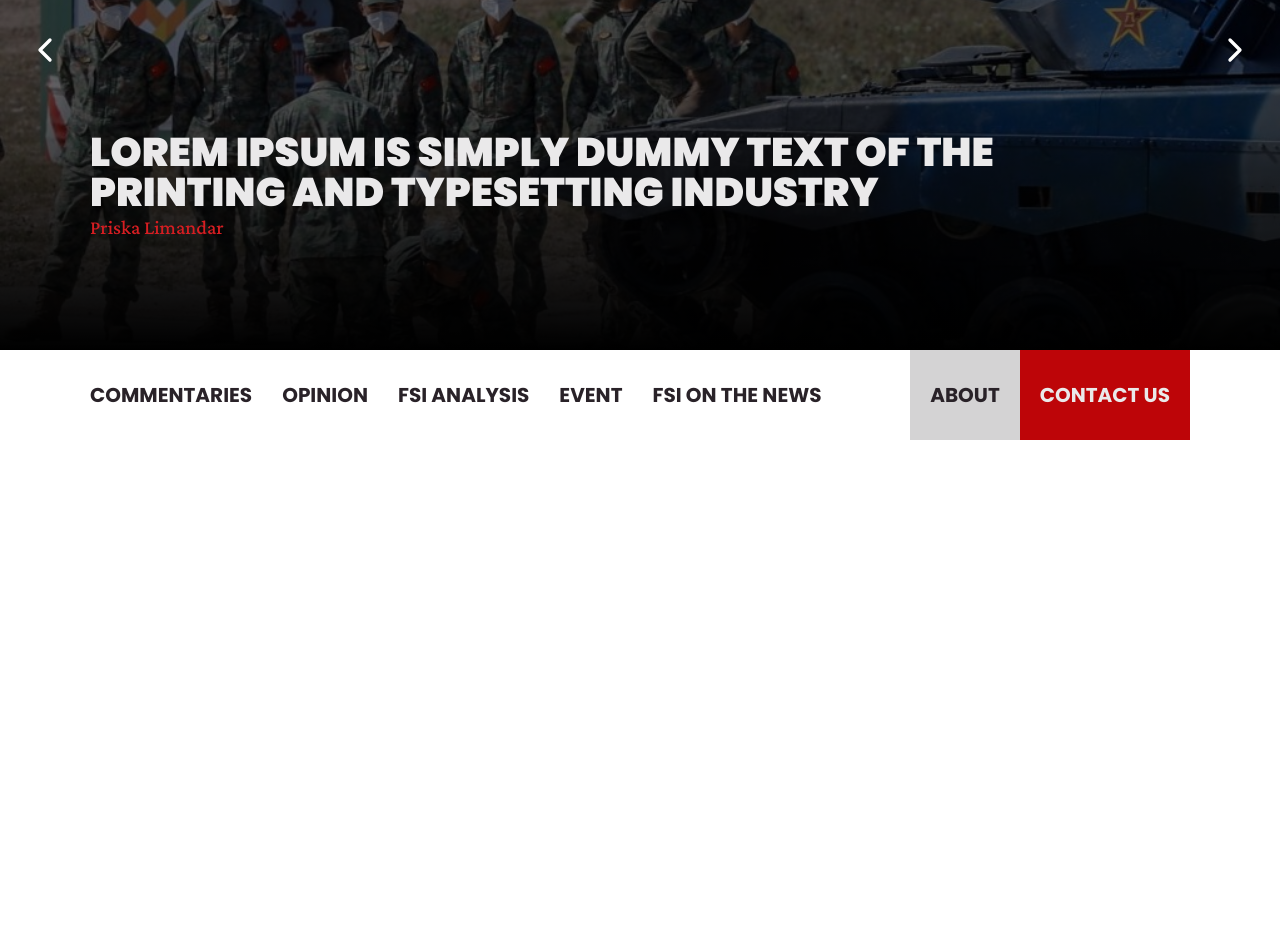
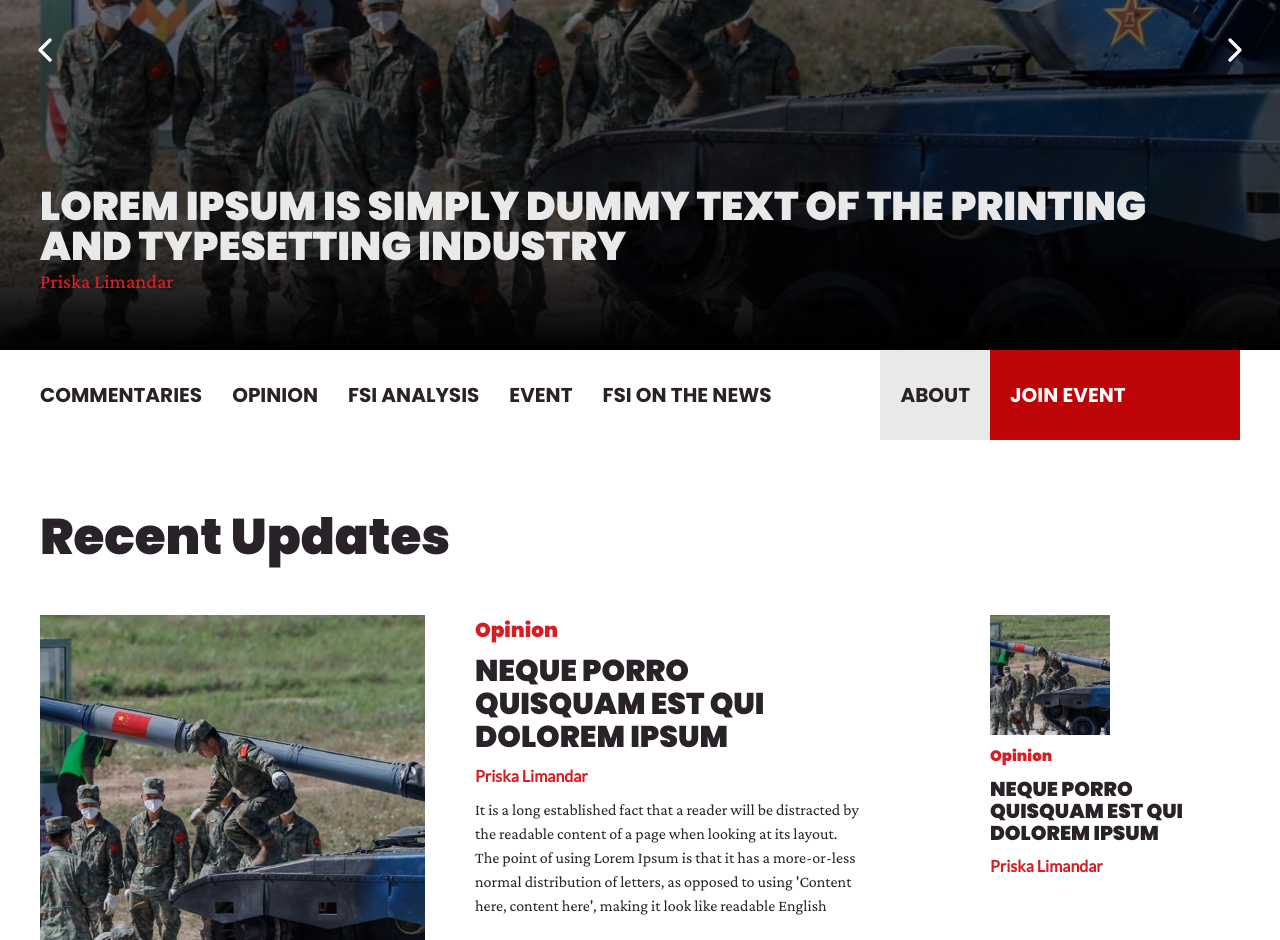
Before and after one commit to bimo-mure/sinoforum, a React (Vite) app: page / in a window 1280 px wide. Shown: the part 300-1240 px from the top of the page. Before the commit the page ends 800 px from the top, so only its background shows below. Built offline with nearby package versions, Linux system fonts and the light colour scheme.

Commit message:
add sidebar

```diff
--- a/src/components/Hero/HeroSliderStyles.jsx
+++ b/src/components/Hero/HeroSliderStyles.jsx
@@ -25,10 +25,10 @@ export const Author = styled.p`
 
 export const InfoBox = styled.div`
   position: relative;
-  top: 80%;
+  top: 90%;
   left: 50%;
-  transform: translate(-50%, -80%);
-  max-width: 110rem;
+  transform: translate(-50%, -90%);
+  max-width: 120rem;
   z-index: 99;
 `;
 
@@ -98,11 +98,11 @@ export const Shadow = styled.div`
   height: 100%;
   background: linear-gradient(
     to bottom,
+    rgba(0, 0, 0, 0.1),
     rgba(0, 0, 0, 0.2),
     rgba(0, 0, 0, 0.4),
     rgba(0, 0, 0, 0.6),
     rgba(0, 0, 0, 0.6),
-    rgba(0, 0, 0, 0.8),
     rgba(0, 0, 0, 1)
   );
   z-index: 1;
--- a/src/components/HomeNav/HomeNavStyles.jsx
+++ b/src/components/HomeNav/HomeNavStyles.jsx
@@ -7,7 +7,7 @@ export const Container = styled.div`
 `;
 
 export const Menu = styled.div`
-  width: 110rem;
+  width: 120rem;
   display: flex;
   flex-direction: row;
   justify-content: space-between;
@@ -17,6 +17,7 @@ export const MenuWrapper = styled.li`
   display: flex;
   flex-direction: row;
   gap: 3rem;
+  width: 82rem;
 `;
 
 export const MenuWrapperExtra = styled.li`
@@ -36,14 +37,15 @@ export const About = styled.h3`
   font-size: 2rem;
   font-weight: 700;
   text-transform: uppercase;
-  background: var(--color-grey-100);
+  background: var(--color-grey-50);
 `;
 
 export const Contact = styled.h3`
   padding: 3rem 2rem;
+  width: 25rem;
   font-size: 2rem;
   font-weight: 700;
   text-transform: uppercase;
   background: var(--color-red-600);
-  color: var(--color-grey-50);
+  color: var(--color-grey-0);
 `;
--- /dev/null
+++ b/src/components/RecentUpdates/Content/ContentPost.jsx
@@ -0,0 +1,47 @@
+import { Link } from "react-router-dom";
+import {
+  ContainerWraper,
+  GridContainer,
+  Image,
+  ContentContainer,
+  Category,
+  PostTitle,
+  Author,
+} from "./ContentPostStyles";
+import PropTypes from "prop-types";
+
+function ContentPost({ children }) {
+  return (
+    <ContainerWraper>
+      <GridContainer>
+        {children.map((item) => (
+          <>
+            <Link to={item.to}>
+              <Image src={item.imgUrl} />
+            </Link>
+            <ContentContainer to={item.to}>
+              <Category>{item.category}</Category>
+              <PostTitle>{item.title}</PostTitle>
+              <Author>{item.author}</Author>
+              <p>{item.excerpt}</p>
+            </ContentContainer>
+          </>
+        ))}
+      </GridContainer>
+    </ContainerWraper>
+  );
+}
+
+ContentPost.propTypes = {
+  children: PropTypes.arrayOf(
+    PropTypes.shape({
+      imgUrl: PropTypes.string.isRequired,
+      category: PropTypes.string.isRequired,
+      title: PropTypes.string.isRequired,
+      author: PropTypes.string.isRequired,
+      excerpt: PropTypes.string.isRequired,
+    })
+  ).isRequired,
+};
+
+export default ContentPost;
--- /dev/null
+++ b/src/components/RecentUpdates/Content/ContentPostStyles.jsx
@@ -0,0 +1,50 @@
+import { Link } from "react-router-dom";
+import styled from "styled-components";
+
+export const GridContainer = styled.div`
+  display: grid;
+  grid-template-columns: 1fr 1fr;
+  row-gap: 6rem;
+  column-gap: 5rem;
+`;
+
+export const ContainerWraper = styled.div`
+  width: 82rem;
+`;
+
+export const Image = styled.img`
+  width: 40rem;
+  height: 40rem;
+  object-fit: cover;
+`;
+
+export const PostTitle = styled.h1`
+  line-height: 1.1;
+  font-size: 3rem;
+  font-weight: 900;
+  color: var(--color-grey-700);
+  text-transform: uppercase;
+`;
+
+export const Category = styled.h3`
+  font-size: 2rem;
+  font-weight: 900;
+  color: var(--color-red-400);
+  text-transform: capitalize;
+`;
+
+export const Author = styled.div`
+  color: var(--color-red-400);
+  font-weight: 600;
+`;
+
+export const ContentContainer = styled(Link)`
+  display: flex;
+  flex-direction: column;
+  gap: 1rem;
+
+  &:hover,
+  &:hover ${Category}, &:hover ${PostTitle}, &:hover ${Author}, &:hover p {
+    color: var(--color-red-400);
+  }
+`;
--- /dev/null
+++ b/src/components/RecentUpdates/RecentUpdates.jsx
@@ -0,0 +1,52 @@
+import ContentPost from "./Content/ContentPost";
+import SidebarContent from "./SidebarContent/SidebarContent";
+import {
+  Container,
+  Heading,
+  SectionWraper,
+  Section,
+} from "./RecentUpdatesStyles";
+
+const data = [
+  {
+    title: "Neque porro quisquam est qui dolorem ipsum",
+    category: "Opinion",
+    excerpt:
+      "It is a long established fact that a reader will be distracted by the readable content of a page when looking at its layout. The point of using Lorem Ipsum is that it has a more-or-less normal distribution of letters, as opposed to using 'Content here, content here', making it look like readable English",
+    author: "Priska Limandar",
+    imgUrl: "/1.jpg",
+  },
+  {
+    title:
+      "Lorem Ipsum is simply dummy text of the printing and typesetting industry",
+    category: "Comentaries",
+    excerpt:
+      "It is a long established fact that a reader will be distracted by the readable content of a page when looking at its layout. The point of using Lorem Ipsum is that it has a more-or-less normal distribution of letters, as opposed to using 'Content here, content here', making it look like readable English",
+    author: "Johanes Herlinajto",
+    imgUrl: "/2.jpg",
+  },
+  {
+    title: "Neque porro quisquam est qui dolorem ipsum",
+    category: "Opinion",
+    excerpt:
+      "It is a long established fact that a reader will be distracted by the readable content of a page when looking at its layout. The point of using Lorem Ipsum is that it has a more-or-less normal distribution of letters, as opposed to using 'Content here, content here', making it look like readable English",
+    author: "Priska Limandar",
+    imgUrl: "/1.jpg",
+  },
+];
+
+function RecentUpdates() {
+  return (
+    <SectionWraper>
+      <Section>
+        <Heading>Recent Updates</Heading>
+        <Container>
+          <ContentPost>{data}</ContentPost>
+          <SidebarContent>{data}</SidebarContent>
+        </Container>
+      </Section>
+    </SectionWraper>
+  );
+}
+
+export default RecentUpdates;
--- /dev/null
+++ b/src/components/RecentUpdates/RecentUpdatesStyles.jsx
@@ -0,0 +1,26 @@
+import styled from "styled-components";
+
+export const SectionWraper = styled.div`
+  display: flex;
+  width: 100vw;
+  justify-content: center;
+`;
+
+export const Heading = styled.h1`
+  margin-top: 2rem;
+  padding: 4rem 0;
+  font-weight: 900;
+  font-size: 5rem;
+`;
+
+export const Section = styled.div`
+  display: flex;
+  flex-direction: column;
+`;
+
+export const Container = styled.div`
+  width: 120rem;
+  display: flex;
+  flex-direction: row;
+  justify-content: space-between;
+`;
--- /dev/null
+++ b/src/components/RecentUpdates/SidebarContent/SidebarContent.jsx
@@ -0,0 +1,37 @@
+import {
+  Section,
+  Container,
+  Image,
+  PostTitle,
+  Category,
+  Author,
+} from "./SidebarContentStyles";
+import PropTypes from "prop-types";
+
+function SidebarContent({ children }) {
+  return (
+    <Section>
+      {children.map((item, index) => (
+        <Container key={index}>
+          <Image src={item.imgUrl} />
+          <Category>{item.category}</Category>
+          <PostTitle>{item.title}</PostTitle>
+          <Author>{item.author}</Author>
+        </Container>
+      ))}
+    </Section>
+  );
+}
+
+SidebarContent.propTypes = {
+  children: PropTypes.arrayOf(
+    PropTypes.shape({
+      imgUrl: PropTypes.string.isRequired,
+      category: PropTypes.string.isRequired,
+      title: PropTypes.string.isRequired,
+      author: PropTypes.string.isRequired,
+    })
+  ).isRequired,
+};
+
+export default SidebarContent;
--- /dev/null
+++ b/src/components/RecentUpdates/SidebarContent/SidebarContentStyles.jsx
@@ -0,0 +1,47 @@
+import { Link } from "react-router-dom";
+import styled from "styled-components";
+
+export const Section = styled.div`
+  width: 25rem;
+  display: flex;
+  flex-direction: column;
+  gap: 5rem;
+  justify-content: space-between;
+`;
+
+export const Image = styled.img`
+  width: 12rem;
+  height: 12rem;
+  object-fit: cover;
+`;
+
+export const PostTitle = styled.h1`
+  line-height: 1.1;
+  font-size: 2rem;
+  font-weight: 900;
+  color: var(--color-grey-700);
+  text-transform: uppercase;
+`;
+
+export const Category = styled.h3`
+  font-size: 1.5rem;
+  font-weight: 900;
+  color: var(--color-red-400);
+  text-transform: capitalize;
+`;
+
+export const Author = styled.div`
+  color: var(--color-red-400);
+  font-weight: 600;
+`;
+
+export const Container = styled(Link)`
+  display: flex;
+  flex-direction: column;
+  gap: 1rem;
+
+  &:hover,
+  &:hover ${Category}, &:hover ${PostTitle}, &:hover ${Author}, &:hover p {
+    color: var(--color-red-400);
+  }
+`;
--- a/src/data/NavigationData.jsx
+++ b/src/data/NavigationData.jsx
@@ -73,7 +73,7 @@ export const HomeMenuExtra = [
     children: [],
   },
   {
-    name: "Contact Us",
+    name: "Join Event",
     to: "/",
     children: [],
   },
--- a/src/pages/Home.jsx
+++ b/src/pages/Home.jsx
@@ -1,6 +1,7 @@
 import HeroSlider from "../components/Hero/HeroSlider";
 import SidebarNavigation from "../components/ButtonNav/ButtonNav";
 import HomeNav from "../components/HomeNav/HomeNav";
+import RecentUpdates from "../components/RecentUpdates/RecentUpdates";
 
 function Home() {
   return (
@@ -8,6 +9,7 @@ function Home() {
       <SidebarNavigation />
       <HeroSlider />
       <HomeNav />
+      <RecentUpdates />
     </div>
   );
 }
```
